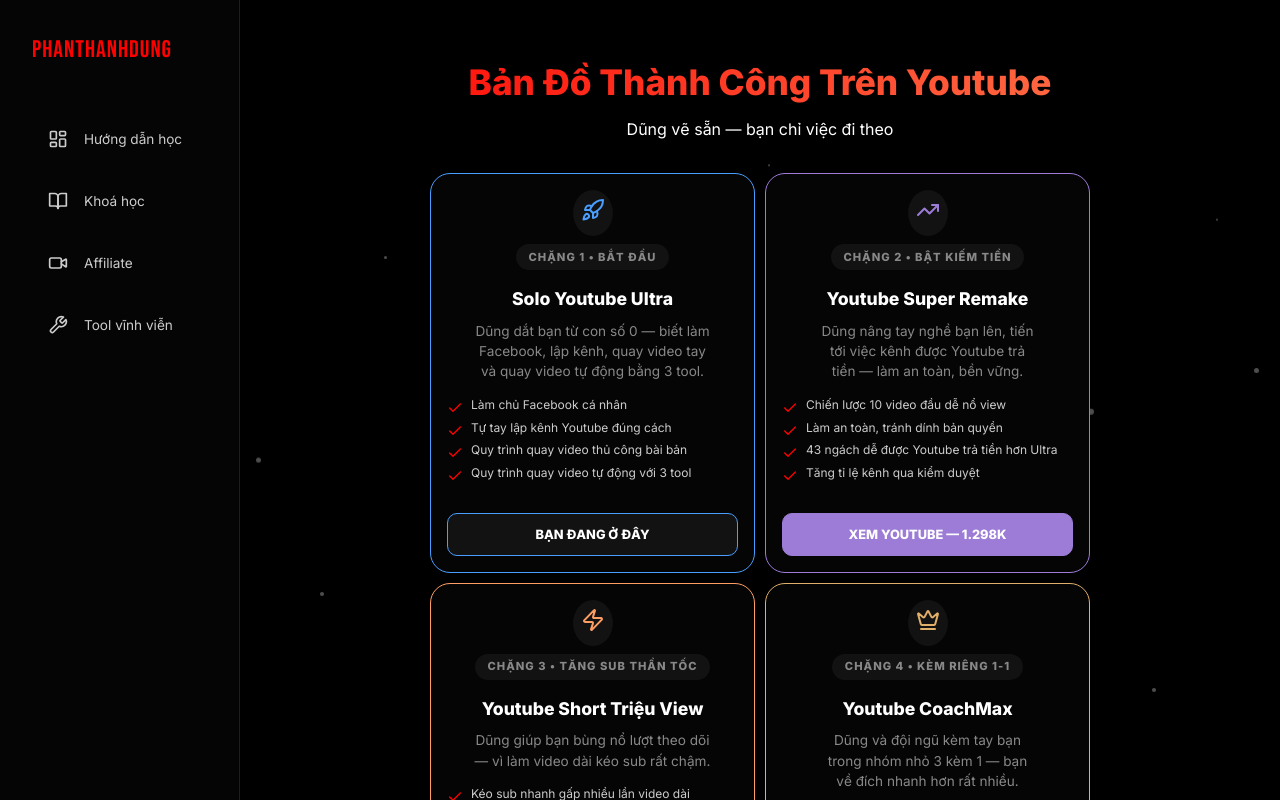
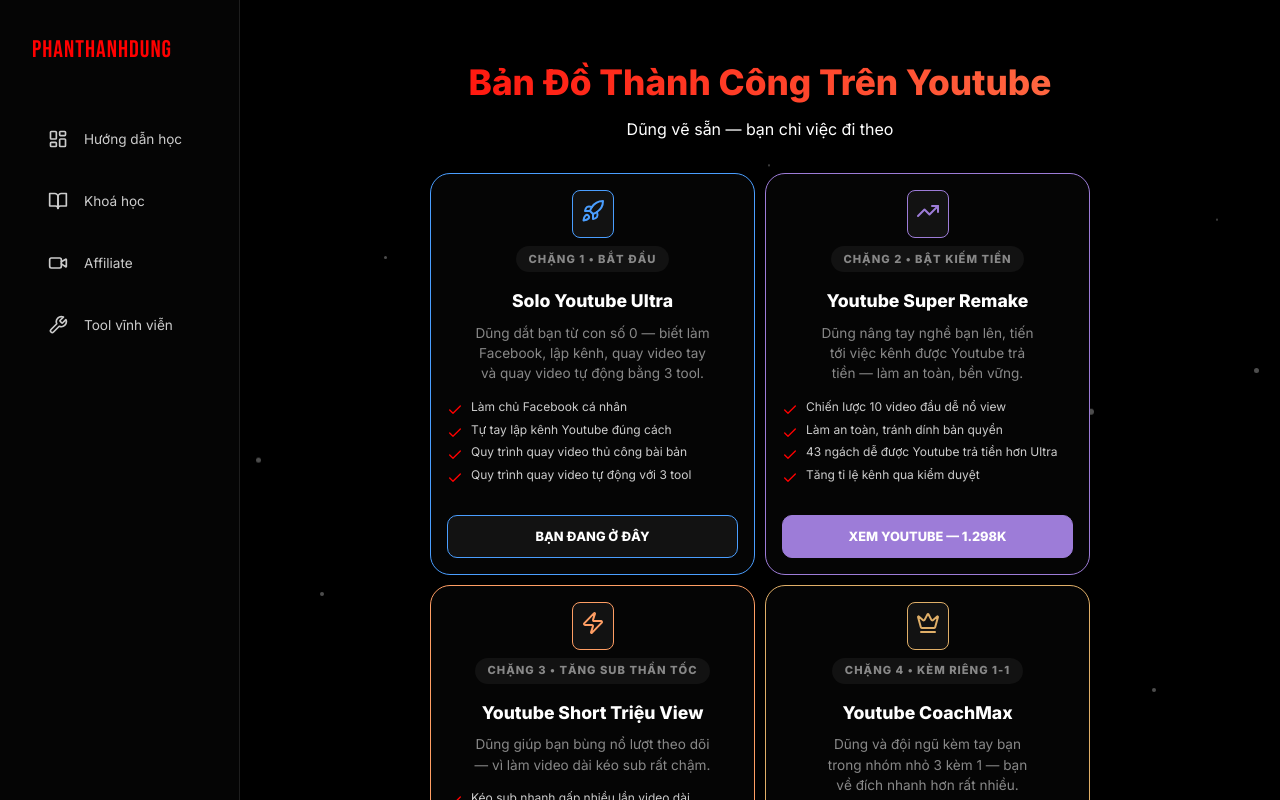
Before and after one commit to trungnguyen1592/app-phanthanhdung, a React (Vite) app: page /learning in a window 1280 px wide. Shown: the top 800 px of the page. Built offline with nearby package versions, Linux system fonts and the light colour scheme.

Commit message:
Feat: Change icon container to square with border

```diff
--- a/src/styles/LearningGuide.css
+++ b/src/styles/LearningGuide.css
@@ -52,7 +52,8 @@
   margin-bottom: 0.5rem;
   padding: 0.5rem;
   background: rgba(255, 255, 255, 0.05);
-  border-radius: 50%;
+  border: 1px solid var(--border-color);
+  border-radius: 8px;
 }
 
 .course-badge {
```
